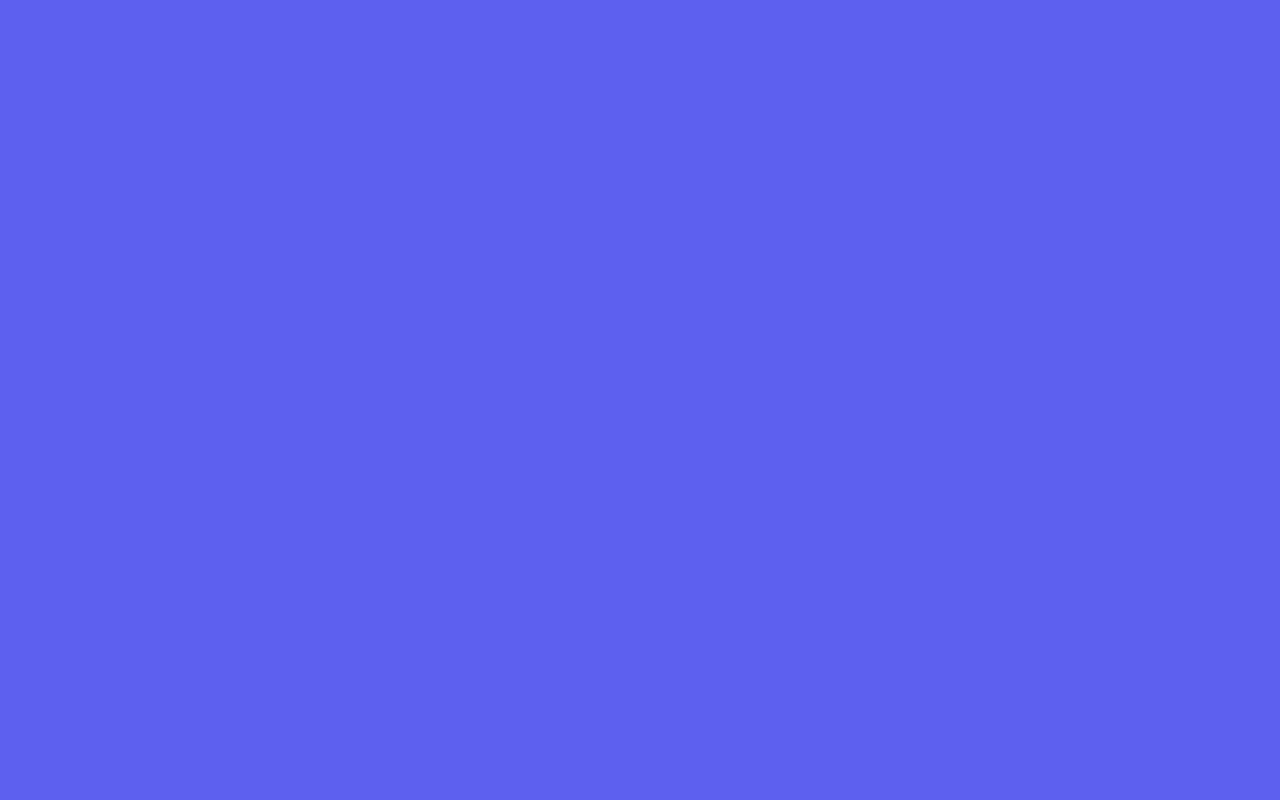
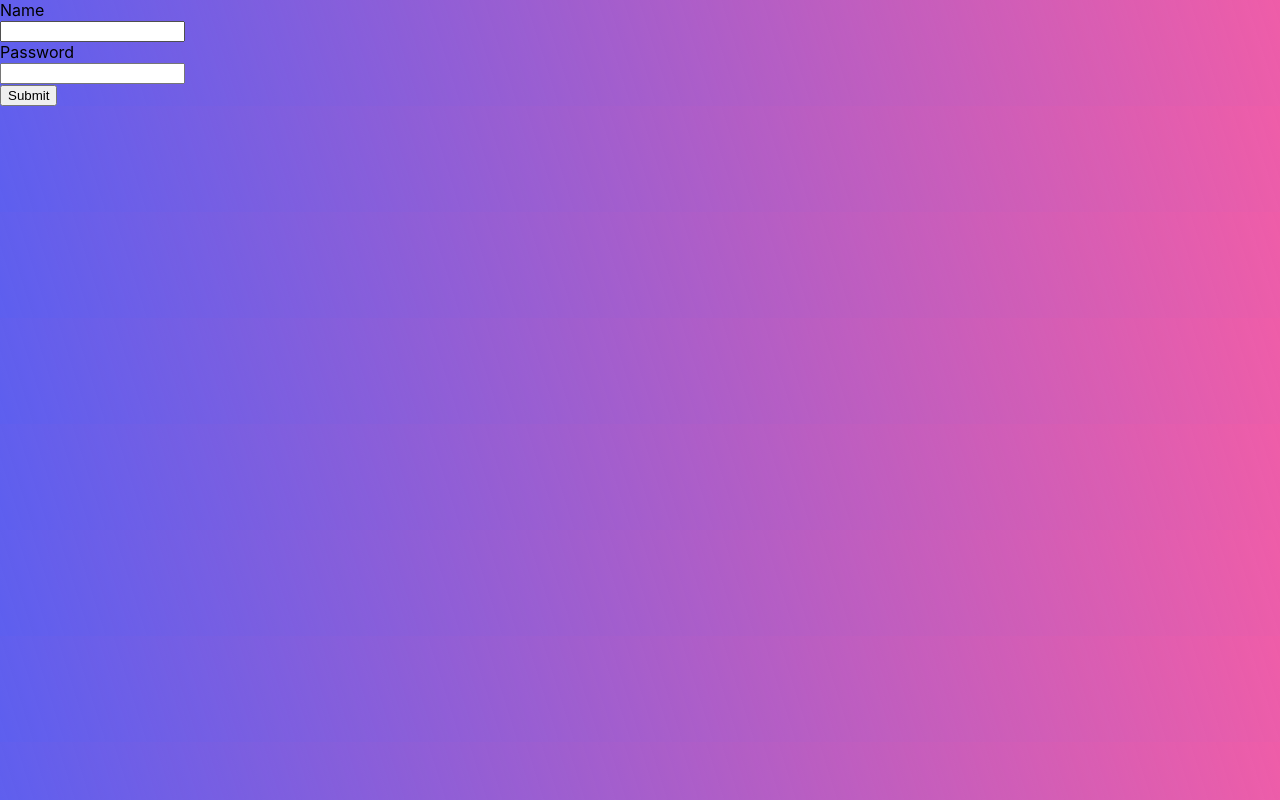
Before and after one commit to AryanChawla1/QWEB, a React (Create React App) app in the folder frontend/: page /create-account in a window 1280 px wide. Before the commit this address had no page. Built offline with nearby package versions, Linux system fonts and the light colour scheme.

Commit message:
Added CreatedAccount template (NOT FUNCTIONAL)

```diff
--- a/frontend/src/Main.js
+++ b/frontend/src/Main.js
@@ -4,6 +4,7 @@ import { Routes, Route } from 'react-router-dom';
 import App from './pages/App';
 import Splash from './pages/Splash';
 import Daily from './pages/Daily';
+import CreateAccount from './pages/CreateAccount'
 
 const Main = () => {
    return (
@@ -11,6 +12,7 @@ const Main = () => {
             <Route exact path='/' element={<Splash />} />
             <Route path = '/classic' element={<App />} />
             <Route path = '/daily' element={<Daily />} />
+            <Route path = '/create-account' element={< CreateAccount/>} />
          </Routes>
    );
 }
--- /dev/null
+++ b/frontend/src/pages/CreateAccount.js
@@ -0,0 +1,17 @@
+import React from 'react'
+
+const CreateAccount = () => {
+   return (
+      <div>
+         <form>
+            <label for="name">Name</label><br/>
+            <input type="text" id="name" name="name" /><br/>
+            <label for="password">Password</label><br/>
+            <input type="passowrd" id="password" name="password" /><br/>
+            <input type="submit" value="Submit" />
+         </form>
+      </div>
+   )
+}
+
+export default CreateAccount
--- a/frontend/src/pages/Splash.js
+++ b/frontend/src/pages/Splash.js
@@ -12,7 +12,9 @@ const Splash = () => {
    return(
       <div>
          <div className="navbar">
-            <button className="accountStuff">Create Account</button>
+            <Link to='/create-account'>
+               <button className="accountStuff">Create Account</button>
+            </Link>
             <button className="accountStuff">Sign In</button>
          </div>
          <div className="titleText">TORUS PUZZLE</div>
```
Also changed, not shown: frontend/src/styles/CreateAccount.css (added).
